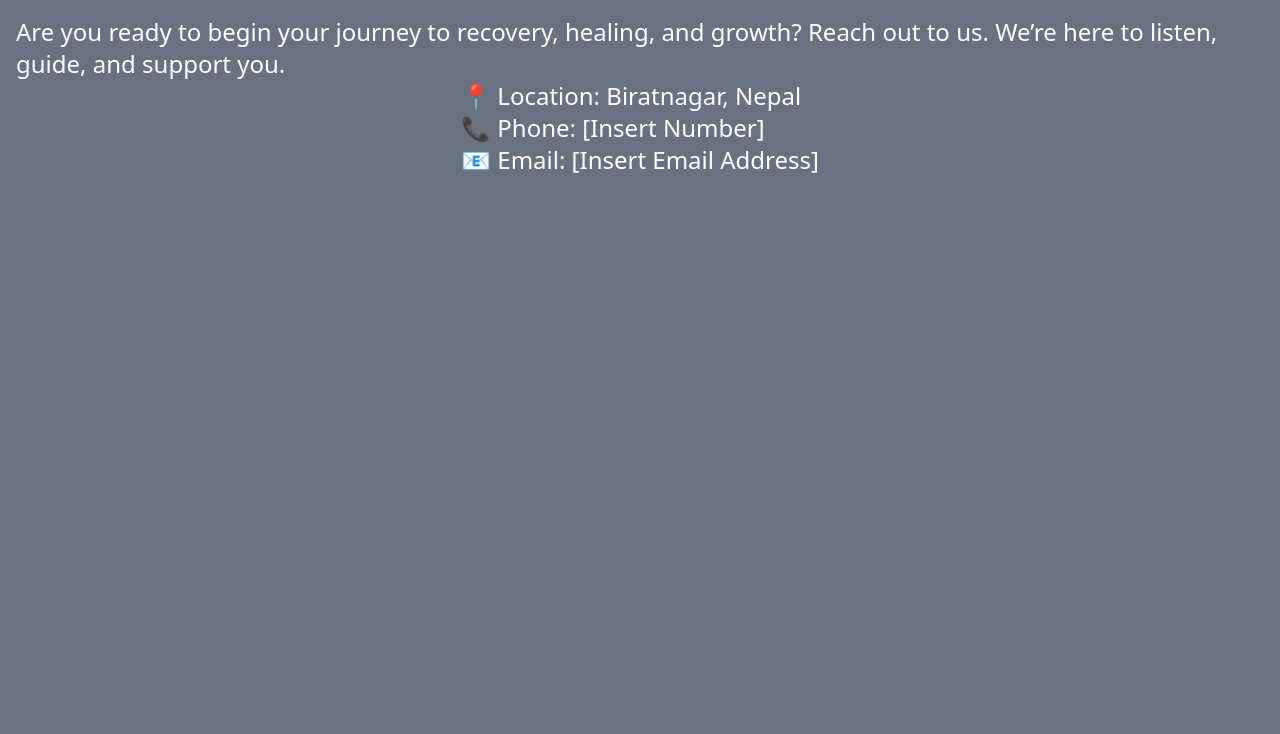
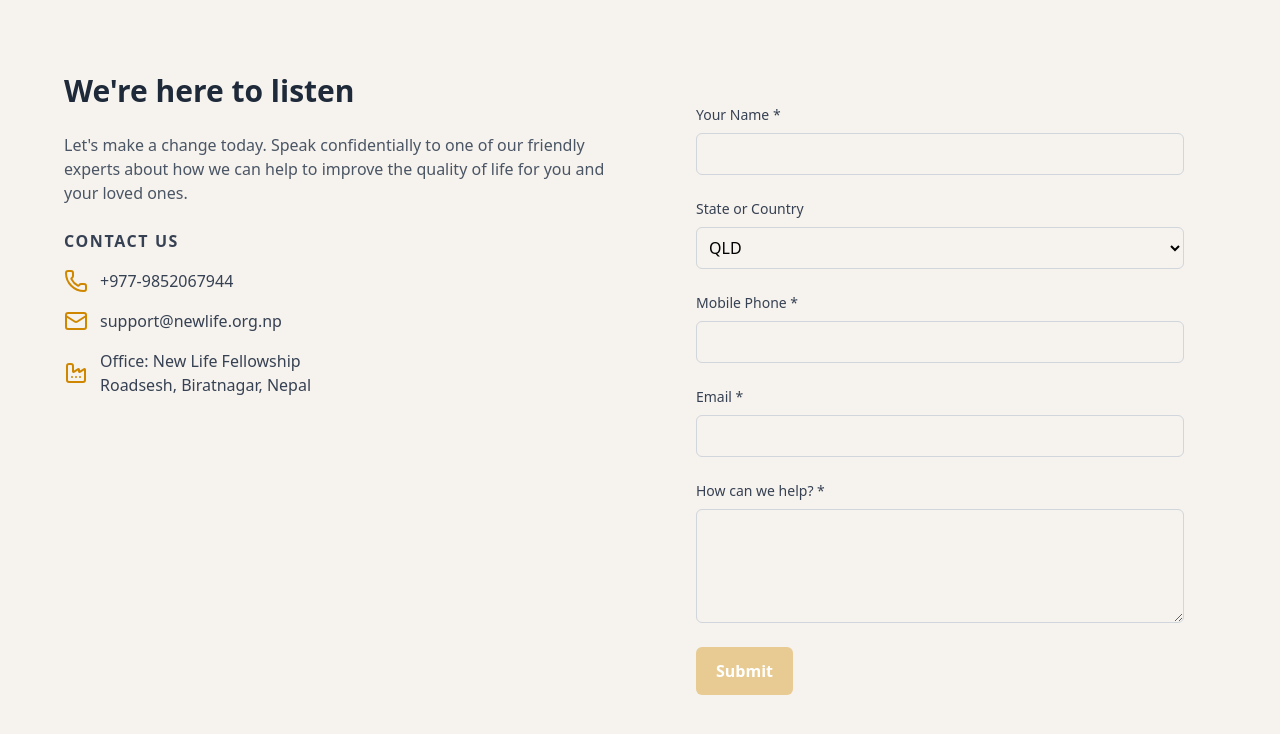
Before and after one commit to Codewithprajwol/newlife.org.np, a React (Vite) app: page /contact in a window 1280 px wide. Shown: the top 734 px of the page. Built offline with nearby package versions, Linux system fonts and the light colour scheme.

Commit message:
wip:- contact page created

```diff
--- a/package.json
+++ b/package.json
@@ -11,6 +11,7 @@
   },
   "dependencies": {
     "@tailwindcss/vite": "^4.1.4",
+    "lucide-react": "^0.503.0",
     "react": "^19.0.0",
     "react-dom": "^19.0.0",
     "react-router-dom": "^7.5.2",
--- a/src/pages/Contact.jsx
+++ b/src/pages/Contact.jsx
@@ -1,18 +1,106 @@
 
+import { Factory, Mail, Phone } from 'lucide-react';
 import React from 'react'
 
 const Contact = () => {
   return (
-    <div className='w-full h-screen bg-gray-500 flex items-center justify-start flex-col p-4 text-white'>
-        <h1 className='text-2xl'>Are you ready to begin your journey to recovery, healing, and growth? Reach out to us. We’re here to listen, guide, and support you.
-        </h1>
-        <div className='text-2xl'>
-            <p>📍 Location: Biratnagar, Nepal  </p>
-            <p>📞 Phone: [Insert Number]   </p>
-            <p>📧 Email: [Insert Email Address]</p>
+    <div className="min-h-screen bg-[#F6F2ED] flex items-center justify-center p-6">
+      <div className="max-w-6xl w-full grid md:grid-cols-2 gap-12">
+
+        {/* we are here to part*/}
+        <div className="flex flex-col gap-6">
+          <h2 className="text-3xl font-semibold text-gray-800">
+            We're here to listen
+          </h2>
+          <p className="text-gray-600">
+            Let's make a change today. Speak confidentially to one of our friendly experts about how we can help to
+            improve the quality of life for you and your loved ones.
+          </p>
+
+    {/* contact-part */}
+          <div className="flex flex-col gap-4 text-gray-700">
+             <h1 className='uppercase font-semibold tracking-widest '>contact us</h1>
+            <div className="flex items-center gap-3">
+              <span className="text-yellow-600 text-xl"><Phone/></span>
+              <span>+977-9852067944</span>
+            </div>
+            <div className="flex items-center gap-3">
+              <span className="text-yellow-600 text-xl"><Mail/></span>
+              <span>support@newlife.org.np</span>
+            </div>
+            <div className="flex items-center gap-3">
+              <span className="text-yellow-600 text-xl"><Factory/></span>
+              <span>
+               Office: New Life Fellowship <br />
+                Roadsesh, Biratnagar, Nepal
+              </span>
+            </div>
+          </div>
         </div>
+
+        {/* Right Side Form */}
+        <form className="bg-transparent p-8  flex flex-col gap-6">
+          <div className="flex flex-col gap-2">
+            <label className="text-sm font-medium text-gray-700">Your Name *</label>
+            <input
+              type="text"
+              className="border border-gray-300 rounded-md  p-2 placeholder:px-2"
+              required
+            />
+          </div>
+
+          <div className="flex flex-col gap-2">
+            <label  className="text-sm font-medium text-gray-700">State or Country</label>
+            <select
+              className="border border-gray-300 rounded-md  p-2 placeholder:px-2"
+            >
+              <option>QLD</option>
+              <option>QLD</option>
+              <option>QLD</option>
+              <option>Other</option>
+            </select>
+          </div>
+
+          <div className="flex flex-col gap-2">
+            <label htmlFor="Phone" className="text-sm font-medium text-gray-700">Mobile Phone *</label>
+            <input
+              type="tel"
+              id="Phone"
+              className="border border-gray-300 rounded-md p-2 placeholder:px-2"
+              required
+            />
+          </div>
+
+          <div className="flex flex-col gap-2">
+            <label className="text-sm font-medium text-gray-700">Email *</label>
+            <input
+              type="email"
+              className="border border-gray-300 rounded-md  p-2 placeholder:px-2"
+              required
+            />
+          </div>
+
+          <div className="flex flex-col gap-2">
+            <label className="text-sm font-medium text-gray-700">How can we help? *</label>
+            <textarea
+              rows="4"
+              className="border border-gray-300 rounded-md  p-2 placeholder:px-2 "
+              required
+            ></textarea>
+          </div>
+
+          <button
+            type="submit"
+            className="bg-[#E8CB93] self-start px-5 py-3 cursor-pointer text-white font-semibold rounded-md "
+          >
+            Submit
+          </button>
+        </form>
+
+      </div>
     </div>
-  )
+  );
+
 }
 
 export default Contact
```
Also changed, not shown: 1 other file (tests, documents, lock files or other folders).
